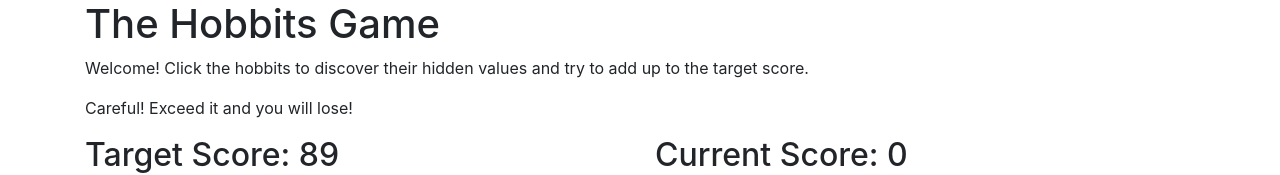
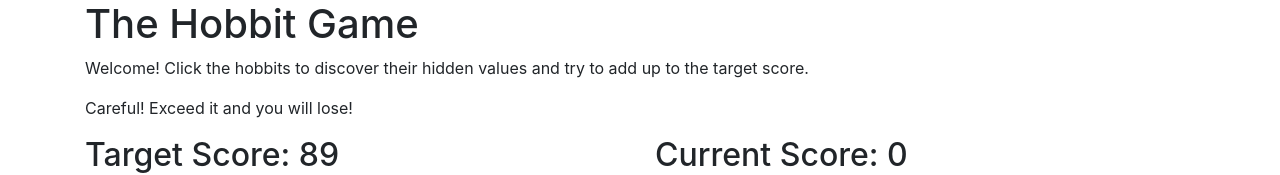
Before and after one commit to Matt-S-Elliott/unit-4-game, a plain HTML site: page index.html in a window 1280 px wide. Shown: the top 175 px of the page. Drawn offline with nearby package versions, Linux system fonts and the light colour scheme.

Commit message:
Changed wording of title

```diff
--- a/index.html
+++ b/index.html
@@ -20,7 +20,7 @@
         <!-- Instructions -->
         <div class="row">
             <div class="col-md-12">
-                <h1>The Hobbits Game</h1>
+                <h1>The Hobbit Game</h1>
                 <p>Welcome! Click the hobbits to discover their hidden values and try to add up to the target score.
                 </p>
                 <p>Careful! Exceed it and you will lose!</p>
```
